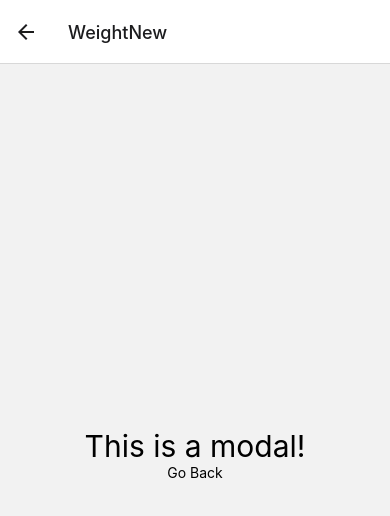
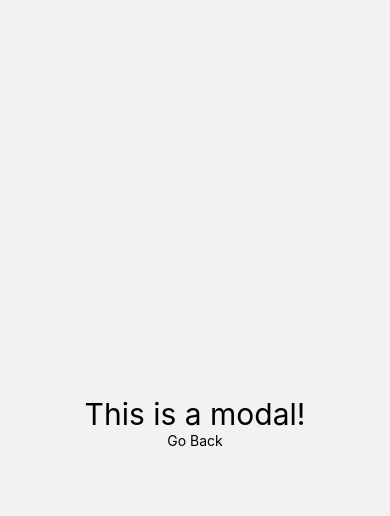
Before and after one commit to eduwr/health-tracker, a React Native app: screen /WeightNew in a window 390 px wide. Shown: the top 516 px of the page. Built offline with nearby package versions, Linux system fonts and the light colour scheme.

Commit message:
feat: hide header from stack navigator

```diff
--- a/src/routes/index.tsx
+++ b/src/routes/index.tsx
@@ -20,7 +20,7 @@ const Tabs = () => (
 );
 
 export const Router = () => (
-  <RootStack.Navigator>
+  <RootStack.Navigator screenOptions={{headerShown: false}}>
     <RootStack.Screen name="Main" component={Tabs} />
     <RootStack.Group screenOptions={{presentation: 'modal'}}>
       <Tab.Screen name="WeightNew" component={WeightNew} />
```
